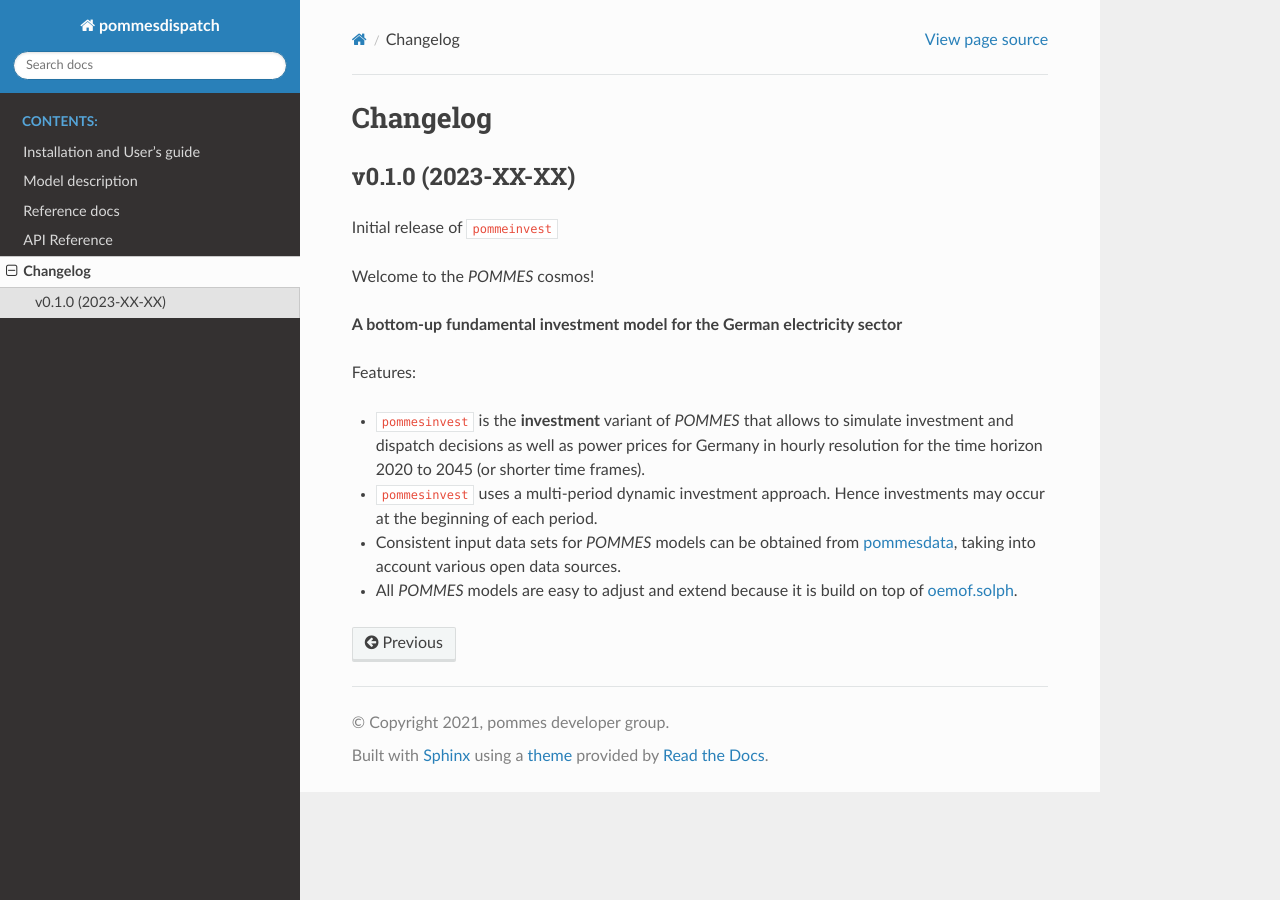
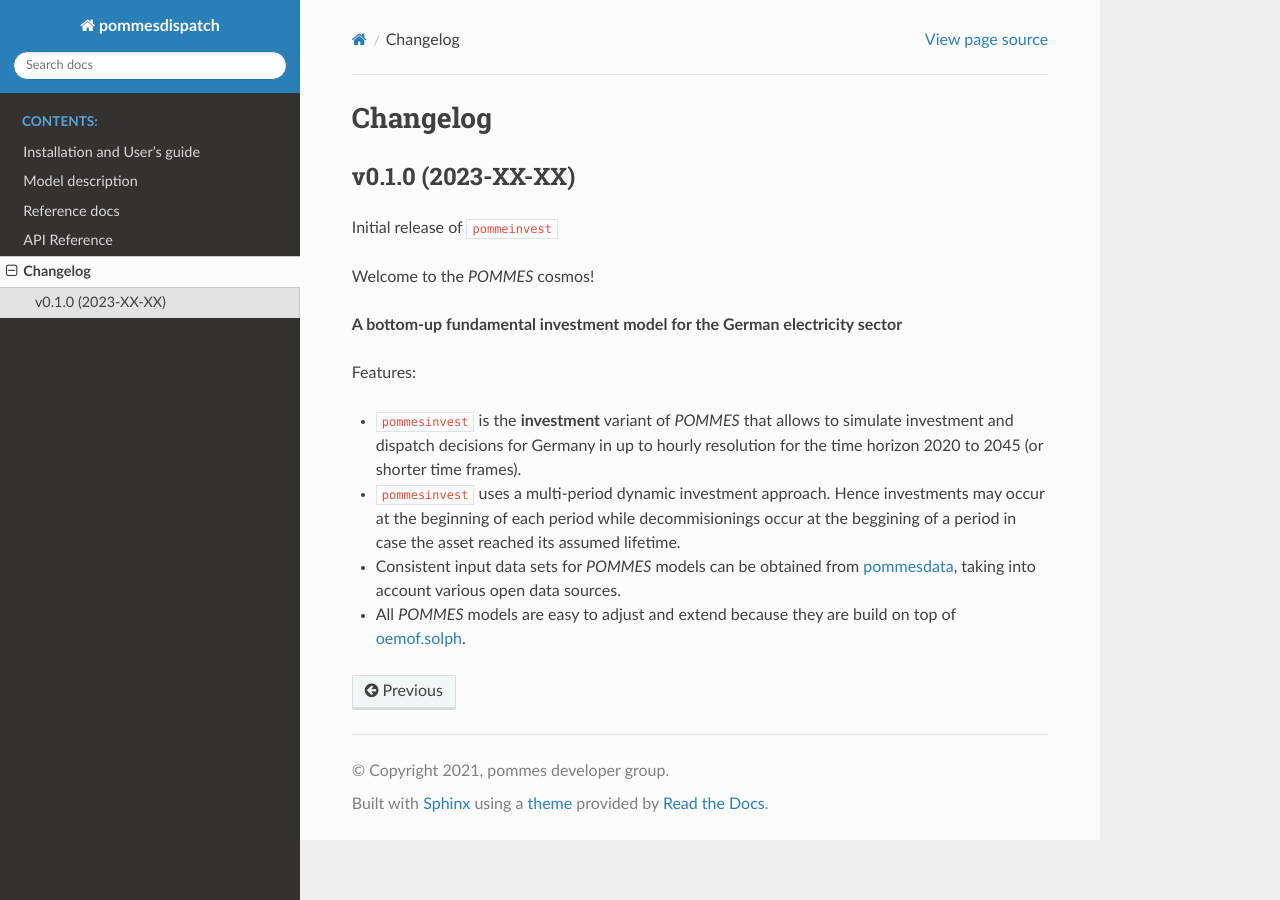
Before and after one commit to pommes-public/pommesinvest, a Sphinx documentation site: the page built from docs/changelog.rst, in a window 1280 px wide. Built offline with Sphinx 7.4.7 and the Read the Docs theme 2.0.0, drawn with Linux system fonts in a browser that asks for light colours.

Commit message:
Correct changelog

```diff
--- a/docs/changelog.rst
+++ b/docs/changelog.rst
@@ -13,12 +13,14 @@ Welcome to the *POMMES* cosmos!
 Features:
 
 * ``pommesinvest`` is the **investment** variant of *POMMES* that allows
-  to simulate investment and dispatch decisions as well as power prices for Germany
-  in hourly resolution for the time horizon 2020 to 2045 (or shorter time frames).
+  to simulate investment and dispatch decisions for Germany in up to hourly
+  resolution for the time horizon 2020 to 2045 (or shorter time frames).
 * ``pommesinvest`` uses a multi-period dynamic investment approach. Hence
-  investments may occur at the beginning of each period.
+  investments may occur at the beginning of each period while decommisionings
+  occur at the beggining of a period in case the asset reached its assumed
+  lifetime.
 * Consistent input data sets for *POMMES* models can be obtained from
   `pommesdata <https://github.com/pommes-public/pommesdata>`_,
   taking into account various open data sources.
 * All *POMMES* models are easy to adjust and extend
-  because it is build on top of `oemof.solph <https://github.com/oemof/oemof-solph>`_.
+  because they are build on top of `oemof.solph <https://github.com/oemof/oemof-solph>`_.
```
